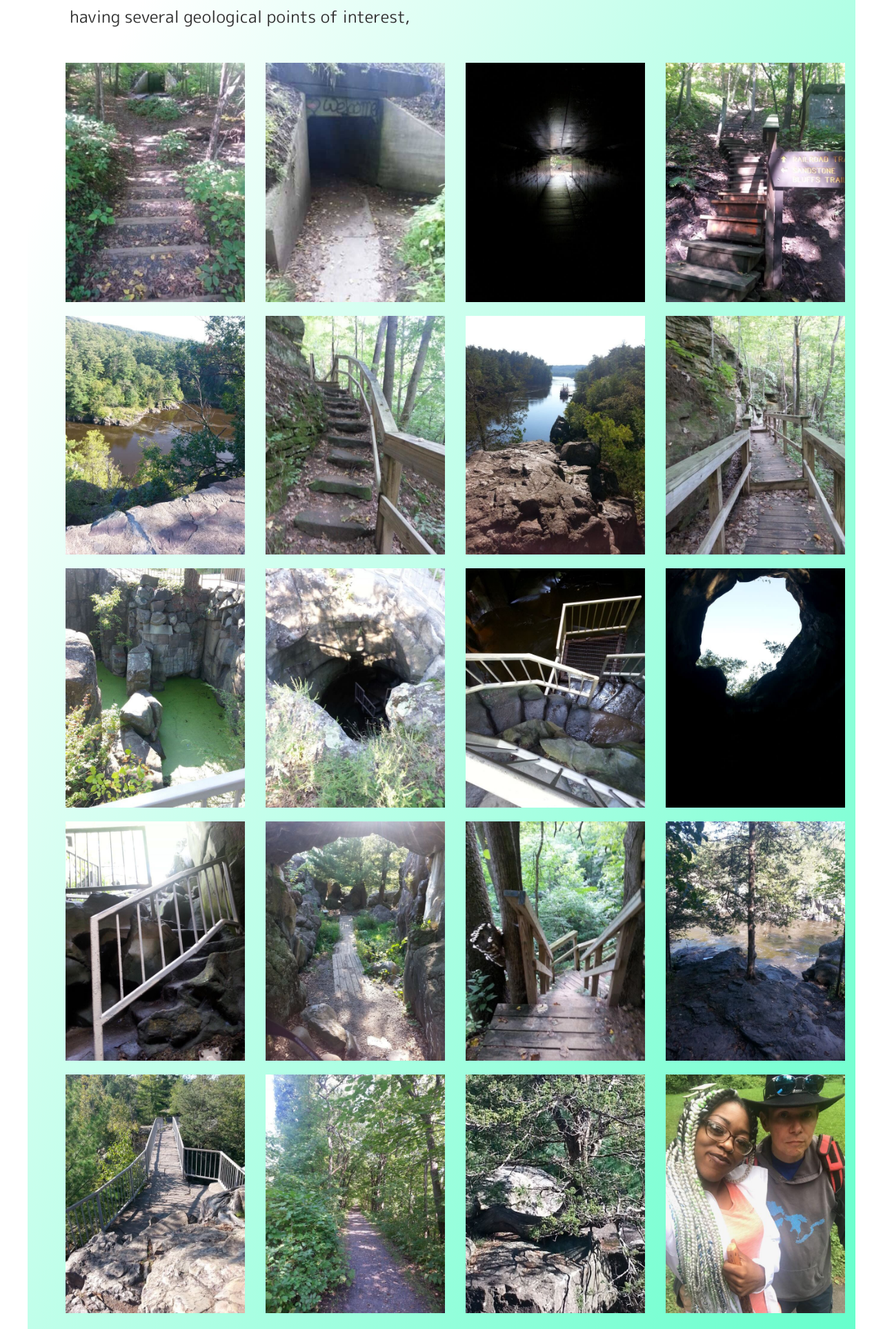
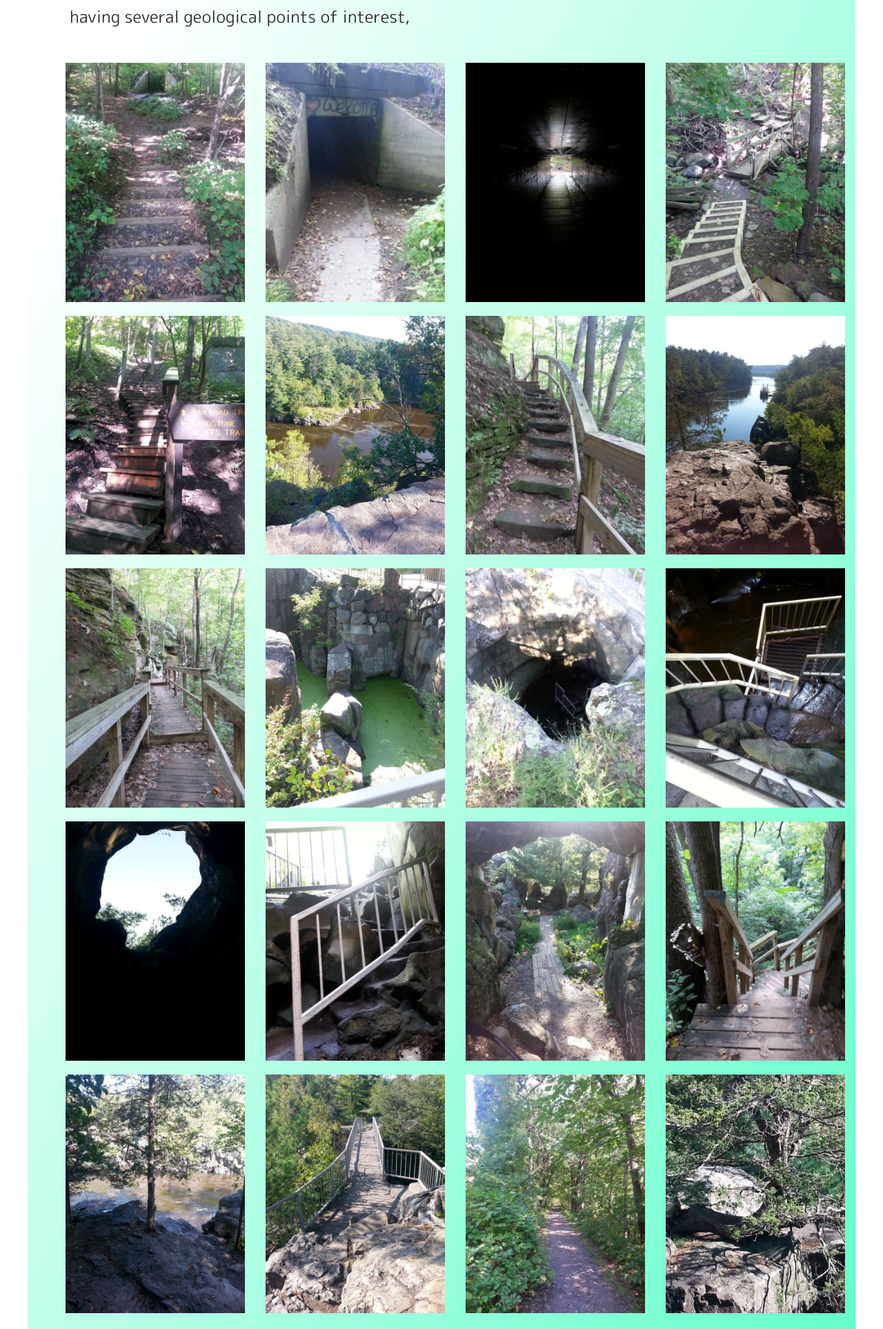
Before and after one commit to MSDaley/home-and-away, a plain HTML site: page interstate.html in a window 1280 px wide. Shown: the part 557-2484 px from the top of the page at 69% size. Drawn offline with nearby package versions, Linux system fonts and the light colour scheme; a web font is replaced by a local one.

Commit message:
Update interstate.html

```diff
--- a/interstate.html
+++ b/interstate.html
@@ -49,6 +49,7 @@
 						<li class="col-lg-3 col-md-4 col-sm-6 col-xs-12"><img class="img-responsive boxstyle" height="600px" src="images/interstate01.jpg" width="800px" alt="trail in the woods"></li>
 						<li class="col-lg-3 col-md-4 col-sm-6 col-xs-12"><img class="img-responsive boxstyle" height="600px" src="images/interstate02.jpg" width="800px" alt="cluvert entrance"></li>
 						<li class="col-lg-3 col-md-4 col-sm-6 col-xs-12"><img class="img-responsive boxstyle" height="600px" src="images/interstate03.jpg" width="800px" alt="inside cluvert" ></li>
+						<li class="col-lg-3 col-md-4 col-sm-6 col-xs-12"><img class="img-responsive boxstyle" height="600px" src="images/interstate04.jpg" width="800px" alt="wooden steps on path"></li>
 						<li class="col-lg-3 col-md-4 col-sm-6 col-xs-12"><img class="img-responsive boxstyle" height="600px" src="images/interstate05.jpg" width="800px" alt="trail steps"></li>
 						<li class="col-lg-3 col-md-4 col-sm-6 col-xs-12"><img class="img-responsive boxstyle" height="600px" src="images/interstate06.jpg" width="800px" alt="elevated veiw of river"></li>
 						<li class="col-lg-3 col-md-4 col-sm-6 col-xs-12"><img class="img-responsive boxstyle" height="600px" src="images/interstate07.jpg" width="800px" alt="wooden stairs in forrest"></li>
@@ -65,7 +66,7 @@
 						<li class="col-lg-3 col-md-4 col-sm-6 col-xs-12"><img class="img-responsive boxstyle" height="600px" src="images/interstate18.jpg" width="800px" alt="railing path through trees"></li>
 						<li class="col-lg-3 col-md-4 col-sm-6 col-xs-12"><img class="img-responsive boxstyle" height="600px" src="images/interstate19.jpg" width="800px" alt="dirt path through forest"></li>
 						<li class="col-lg-3 col-md-4 col-sm-6 col-xs-12"><img class="img-responsive boxstyle" height="600px" src="images/interstate20.jpg" width="800px" alt="old tree growing on rocks by river"></li>
-						<li class="col-lg-3 col-md-4 col-sm-6 col-xs-12"><img class="img-responsive boxstyle" height="600px" src="images/interstate21.jpg" width="800px" alt="two friends hiking"></li>
+
 					</ul>
 			</div>
 
```
